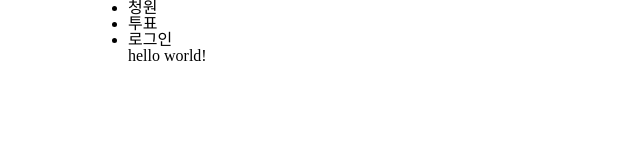
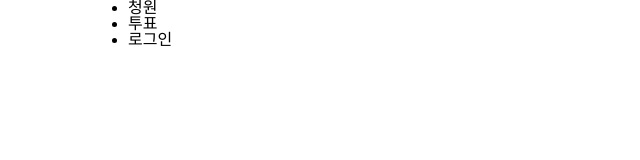
Before and after one commit to CBNU-CMI/cbnu_ulrim, a React (Create React App) app: page / in a window 1280 px wide. Shown: the top 160 px of the page, without its empty margins (0-640 px from the left). Built offline with nearby package versions, Linux system fonts and the light colour scheme.

Commit message:
중첩라우팅을 통해 페이지 이동하도록 변경

```diff
--- a/src/Layout/index.ts
+++ /dev/null
@@ -1 +0,0 @@
-export { default } from './Layout';
--- a/src/components/TodoList/TodoList.tsx
+++ /dev/null
@@ -1,8 +0,0 @@
-/* External dependencies */
-import React from 'react';
-
-function TodoList() {
-  return <div>hello world!</div>;
-}
-
-export default TodoList;
--- a/src/components/TodoList/index.ts
+++ /dev/null
@@ -1 +0,0 @@
-export { default } from './TodoList';
--- a/src/pages/PetitionPage.tsx
+++ /dev/null
@@ -1,16 +0,0 @@
-/* External dependencies */
-import React from 'react';
-
-/* Internal dependencies */
-import PetitionList from 'components/PetitionList';
-import Layout from 'Layout';
-
-function PetitionPage() {
-  return (
-    <Layout>
-      <PetitionList />
-    </Layout>
-  );
-}
-
-export default PetitionPage;
--- a/src/Layout/Layout.tsx
+++ b/src/pages/PetitionPage/PetitionPage.tsx
@@ -1,19 +1,24 @@
 /* External dependencies */
 import React from 'react';
+import { Switch, Route } from 'react-router-dom';
 import classNames from 'classnames/bind';
 
 /* Internal dependencies */
-import styles from './Layout.module.scss';
 import Navigation from 'components/Global/Navigation';
+import PetitionList from 'components/PetitionList';
+import styles from './PetitionPage.module.scss';
+
 const cx = classNames.bind(styles);
 
-function Layout({ children }) {
+function PetitionPage() {
   return (
     <div className={cx('main-layout')}>
       <Navigation />
-      {children}
+      <Switch>
+        <Route path="/petition" component={PetitionList} />
+      </Switch>
     </div>
   );
 }
 
-export default Layout;
+export default PetitionPage;
--- /dev/null
+++ b/src/pages/PetitionPage/index.ts
@@ -0,0 +1 @@
+export { default } from './PetitionPage';
--- a/src/pages/TodoListPage.tsx
+++ /dev/null
@@ -1,11 +0,0 @@
-/* External dependencies */
-import React from 'react';
-
-/* Internal dependencies */
-import TodoList from 'components/TodoList';
-
-function TodoListPage() {
-  return <TodoList />;
-}
-
-export default TodoListPage;
--- a/src/pages/index.ts
+++ b/src/pages/index.ts
@@ -1,2 +1 @@
 export { default as PetitionPage } from './PetitionPage';
-export { default as TodoListPage } from './TodoListPage';
```
Also changed, not shown: src/components/TodoList/TodoList.module.scss (deleted), src/pages/PetitionPage/PetitionPage.module.scss (renamed from src/Layout/Layout.module.scss).
